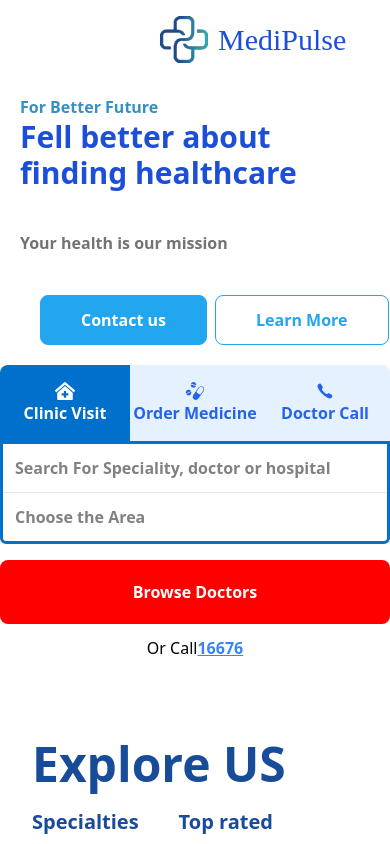
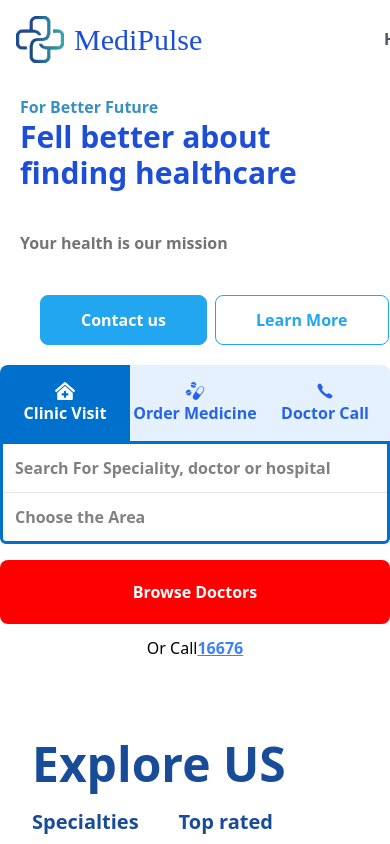
Before and after one commit to moshaosama/Graduation_Project, a React (Vite) app: page / in a window 390 px wide. Shown: the top 844 px of the page. Built offline with nearby package versions, Linux system fonts and the light colour scheme; no server answers.

Commit message:
update: Navbar styles

```diff
--- a/src/Components/Navbar/Navbar.module.css
+++ b/src/Components/Navbar/Navbar.module.css
@@ -4,6 +4,12 @@
   gap: 10px;
   cursor: pointer;
 }
+
+@media (max-width: 800px) {
+  .LogoBrand {
+    margin: 0pc -9pc;
+  }
+}
 .TextLogo {
   font-size: 30px;
   font-family: "Arbutus Slab";
```
